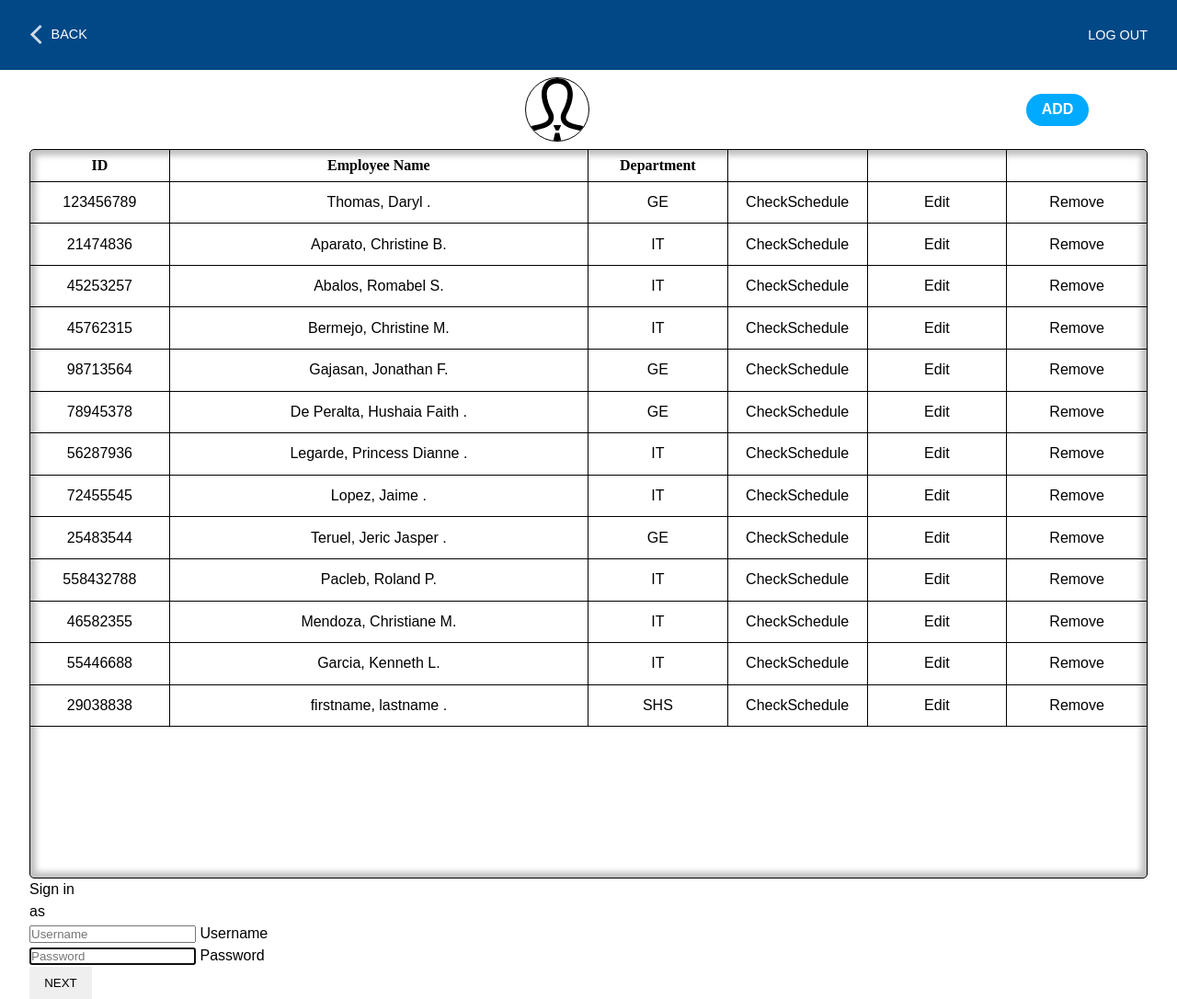
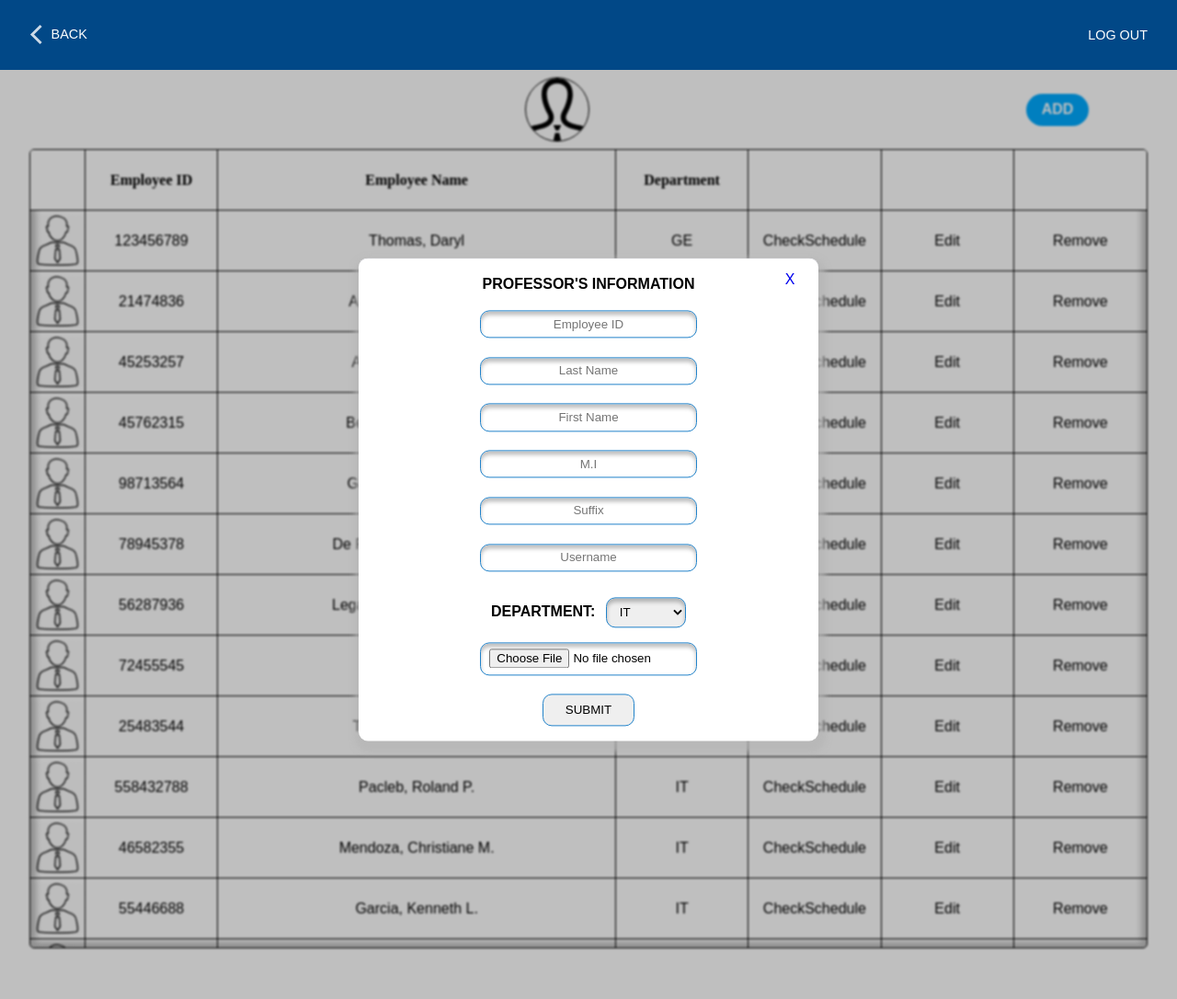
Before and after one commit to ThomasTW935/Class-Scheduling-System, a PHP site: page /professors.php?add in a window 1280 px wide. Shown: the whole page at 92% size. Run offline with PHP 8.4, Linux system fonts and the light colour scheme; the visitor is signed in with stand-in values (Sample User, id 1); data comes from the database, SQL or seed files in the repository; data that the repository does not hold is empty.

Commit message:
Professors Image Upload Completed

```diff
--- a/classes/departmentsval.class.php
+++ b/classes/departmentsval.class.php
@@ -28,8 +28,8 @@ class DepartmentsVal{
       if(empty($val)){
          $this->addError('name','Name cannot be empty');
       }
-      else if(!preg_match('/^[a-zA-Z ]{0,5}$/', $val)){
-         $this->addError('name', 'Name must only contain and up to 5 chars only');
+      else if(!preg_match('/^[a-zA-Z ]$/', $val)){
+         $this->addError('name', 'Name must only contain letters');
       }
       else{
          $type = trim($this->data['department']);
--- a/classes/professors.class.php
+++ b/classes/professors.class.php
@@ -1,10 +1,10 @@
 <?php
 
 class Professors extends Dbh{
-   protected function setProfessors($employeeID,$lastName,$firstName,$middleInitial,$suffix,$deptID){
-      $sql = "INSERT INTO professors(emp_no,last_name,first_name,middle_initial,suffix,dept_id) VALUES(?,?,?,?,?,?)";
+   protected function setProfessors($employeeID,$lastName,$firstName,$middleInitial,$suffix,$deptID,$imgName){
+      $sql = "INSERT INTO professors(emp_no,last_name,first_name,middle_initial,suffix,dept_id,prof_img) VALUES(?,?,?,?,?,?,?)";
       $stmt = $this->connect()->prepare($sql);
-      $stmt->execute([$employeeID,$lastName,$firstName,$middleInitial,$suffix,$deptID]);
+      $stmt->execute([$employeeID,$lastName,$firstName,$middleInitial,$suffix,$deptID,$imgName]);
    }
    protected function getProfessors(){
       $sql = "SELECT * FROM professors INNER JOIN departments ON professors.dept_id = departments.dept_id WHERE is_active = 1";
@@ -32,9 +32,9 @@ class Professors extends Dbh{
       $stmt = $this->connect()->prepare($sql);
       $stmt->execute([$id]);
    }
-   protected function updateProfessor($id,$empID,$lastName,$firstName,$middleInitial,$suffix,$deptID){
-      $sql = "update professors set emp_no = ?, last_name = ?,first_name = ?,middle_initial = ?,suffix = ?,dept_id = ? where id = ?";
+   protected function updateProfessor($id,$empID,$lastName,$firstName,$middleInitial,$suffix,$deptID,$imgName){
+      $sql = "update professors set emp_no = ?, last_name = ?,first_name = ?,middle_initial = ?,suffix = ?,dept_id = ?, prof_img = ? where id = ?";
       $stmt= $this->connect()->prepare($sql);
-      $stmt->execute([$empID,$lastName,$firstName,$middleInitial,$suffix,$deptID,$id]);
+      $stmt->execute([$empID,$lastName,$firstName,$middleInitial,$suffix,$deptID,$imgName,$id]);
    }
 }
--- a/classes/professorscontr.class.php
+++ b/classes/professorscontr.class.php
@@ -3,7 +3,7 @@
 class ProfessorsContr extends Professors{
 
    public function CreateProfessors($data){
-      $this->setProfessors($data['employeeID'],$data['lastName'],$data['firstName'],$data['middleInitial'],$data['suffix'],$data['deptID']);
+      $this->setProfessors($data['employeeID'],$data['lastName'],$data['firstName'],$data['middleInitial'],$data['suffix'],$data['deptID'],$data['image']);
    }
 
    public function RemoveProfessor($id){
@@ -11,7 +11,7 @@ class ProfessorsContr extends Professors{
    }
 
    public function ModifyProfessor($data){
-      $this->updateProfessor($data['id'],$data['employeeID'],$data['lastName'],$data['firstName'],$data['middleInitial'],$data['suffix'],$data['deptID']);
+      $this->updateProfessor($data['id'],$data['employeeID'],$data['lastName'],$data['firstName'],$data['middleInitial'],$data['suffix'],$data['deptID'],$data['image']);
    }
 
 }
--- a/classes/professorsval.class.php
+++ b/classes/professorsval.class.php
@@ -83,7 +83,7 @@ class ProfessorsVal{
 
       $val = trim($this->data['middleInitial']);
          if(!preg_match('/^[a-zA-Z ]{0,2}$/', $val)){
-            $this->addError('middleInitial', 'Last name must only contain letters and have 1-2 characters');
+            $this->addError('middleInitial', 'Middle Initital must only contain letters and have 1-2 characters');
          }
 
    }
--- a/classes/professorsview.class.php
+++ b/classes/professorsview.class.php
@@ -12,21 +12,6 @@ class ProfessorsView extends Professors{
    }
    public function DisplayProfessors(){
       $results = $this->getProfessors();
-      foreach($results as $result){
-         $fullName = "{$result['last_name']}, {$result['first_name']} {$result['middle_initial']}. {$result['suffix']}";
-         echo "<ul class='module__List'>
-            <li class='module__Item'>". $result['emp_no'] ."</li>
-            <li class='module__Item'>". $fullName ."</li>
-            <li class='module__Item'>". $result['dept_name'] ."</li>
-            <li class='module__Item'><a href='#'>CheckSchedule</a></li>
-            <li class='module__Item'><a href=?id=". $result['id'] ."> Edit</a></li>
-            <li class='module__Item'>
-               <form onsubmit='return submitForm(this)' action='./includes/professors.inc.php' method='POST'>
-                  <input name='id' type='hidden' value='". $result['id'] ."'>
-                  <button name='delete' type='submit'>Remove</button>
-               </form>
-            </li>
-         </ul>";
-      }
+      return $results;
    }
 }
--- a/includes/professors.inc.php
+++ b/includes/professors.inc.php
@@ -5,6 +5,9 @@ include 'autoloader.inc.php';
 $profView = new ProfessorsView();
 $profContr = new ProfessorsContr();
 $profVal = new ProfessorsVal($_POST);
+
+$middleInitial = explode('.',$_POST['middleInitial']);
+$_POST['middleInitial'] = strtoupper(implode('', $middleInitial));
 
 if(!isset($_POST['delete'])){
    $errors = $profVal->validateForm();
@@ -16,6 +19,8 @@ if(!isset($_POST['delete'])){
       $imgNameArray = explode('.', $imgName);
       $imgExt = strtolower(end($imgNameArray));
       $imgFullName = $_POST['lastName'].'.'.uniqid().'.'.$imgExt;
+
+      $_POST += ['image'=>$imgFullName];
 
       if(!empty($imgError))
          $errors += ['image' => $imgError];
--- a/layouts/departments.form.php
+++ b/layouts/departments.form.php
@@ -20,9 +20,9 @@
    <input class='form__Input' type='hidden' value='<?php echo $deptRe['dept_id'] ?? '' ?>' name='id'>
    <input class='form__Input' type='hidden' value='<?php echo $department ?>' name='department'>
    <input class='form__Input' type='text' value='<?php echo $deptRe['dept_name'] ?? '' ?>' name='name' placeholder='Name' required>
-   <div class="form__Error"><?php echo $errors['dept_name'] ?? '' ?></div>
+   <div class="form__Error"><?php echo $errors['name'] ?? '' ?></div>
    <input class='form__Input' type='text' value='<?php echo $deptRe['dept_desc'] ?? '' ?>' name='desc' placeholder='Description' required>
-   <div class="form__Error"><?php echo $errors['dept_desc'] ?? '' ?></div>
+   <div class="form__Error"><?php echo $errors['desc'] ?? '' ?></div>
    <button class='form__Button' type='submit' name='<?php echo $button ?>'><?php echo $button ?></button>
 </form>
 <a href="<?php echo $path ?>" class='module__formBackground'></a>
--- a/professors.php
+++ b/professors.php
@@ -10,7 +10,8 @@
          </div>
          <div class='module__Container'>
             <ul class='module__List module__Title'>
-               <li class='module__Item'> ID</li>
+               <li class='module__Item'></li>
+               <li class='module__Item'>Employee ID</li>
                <li class='module__Item'>Employee Name</li>
                <li class='module__Item'>Department</li>
                <li class='module__Item'></li>
@@ -19,33 +20,36 @@
             </ul>
             <?php
                $profView = new ProfessorsView();
-               $profView->DisplayProfessors();
+               $results = $profView->DisplayProfessors();
+               foreach($results as $result){
+                  $imgSrc = $result['prof_img'];
+                  if(empty($result['prof_img']))
+                     $imgSrc = "professor.png";
+
+                  $middleInitial = (!empty($result['middle_initial'])) ? $result['middle_initial'].'.' : '';
+                  $fullName = "{$result['last_name']}, {$result['first_name']} {$middleInitial} {$result['suffix']}";
+                  echo "<ul class='module__List'>
+                     <li class='module__Item'><img src='./drawables/images/". $imgSrc ."'></li>
+                     <li class='module__Item'>". $result['emp_no'] ."</li>
+                     <li class='module__Item'>". $fullName ."</li>
+                     <li class='module__Item'>". $result['dept_name'] ."</li>
+                     <li class='module__Item'><a href='#'>CheckSchedule</a></li>
+                     <li class='module__Item'><a href=?id=". $result['id'] ."> Edit</a></li>
+                     <li class='module__Item'>
+                        <form onsubmit='return submitForm(this)' action='./includes/professors.inc.php' method='POST'>
+                           <input name='id' type='hidden' value='". $result['id'] ."'>
+                           <button name='delete' type='submit'>Remove</button>
+                        </form>
+                     </li>
+                  </ul>";
+               }
             ?>
          </div>
-         <form class="form" action="includes/login.inc.php" method="POST">
-      <div class="form__Message">
-         <label class="form__Label">Sign in</label>
-         <p class="form__Signin--display">as <span></span></p>
-      </div>
-      <div class="form__Groups">
-         <div class="form__Group form__Signin--hide">
-            <input type="text"  class="form__Field" placeholder="Username" id='username' name="username" >
-            <label for='username' class="form__Label--placeholder">Username</label>
-         </div>
-         <div class="form__Group form__Signin--display">
-            <input type="password" class="form__Field form__Signin--display" placeholder="Password" id='password'  name="password" autofocus>
-            <label for="password" class="form__Label--placeholder form__Signin--display">Password</label>
-         </div>
-         <span class="form__Error"></span>
-      </div>
-      <button class="form__Button" type="submit" name="<?php echo $buttonName ?>">NEXT</button>
-   </form>
          <?php
-            //if(isset($_GET['add']) || isset($_GET['id'])){
-               //include_once './layouts/professors.form.php';
-            //}
+            if(isset($_GET['add']) || isset($_GET['id'])){
+               include_once './layouts/professors.form.php';
+            }
          ?>
-
 
       </main>
 
--- a/styles/admin.css
+++ b/styles/admin.css
@@ -153,7 +153,7 @@ body main {
 }
 
 .module__Container {
-  height: 87%;
+  height: 80vh;
   width: auto;
   display: -webkit-box;
   display: -ms-flexbox;
@@ -166,6 +166,7 @@ body main {
   -webkit-box-shadow: inset 0px 0px 6px 6px rgba(0, 0, 0, 0.25);
           box-shadow: inset 0px 0px 6px 6px rgba(0, 0, 0, 0.25);
   border-radius: 5px;
+  overflow: auto;
 }
 
 .module__List {
@@ -176,6 +177,13 @@ body main {
       -ms-flex-pack: space-evenly;
           justify-content: space-evenly;
   border-bottom: 1px solid black;
+}
+
+.module__Title {
+  position: -webkit-sticky;
+  position: sticky;
+  top: 0;
+  background: white;
 }
 
 .module__Title li {
@@ -303,11 +311,11 @@ body main {
 }
 
 .module__formBackground {
-  position: absolute;
+  position: fixed;
   top: 0;
   left: 0;
   width: 100vw;
-  height: 100vh;
+  height: 100%;
   background: rgba(0, 0, 0, 0.25);
   -webkit-backdrop-filter: blur(1px);
           backdrop-filter: blur(1px);
@@ -407,7 +415,28 @@ body main {
 }
 
 .professors .module__List {
-  -ms-grid-columns: 1fr 3fr (1fr)[4];
-      grid-template-columns: 1fr 3fr repeat(4, 1fr);
+  -ms-grid-columns: 60px 1fr 3fr (1fr)[4];
+      grid-template-columns: 60px 1fr 3fr repeat(4, 1fr);
+}
+
+.professors .module__List li {
+  display: -webkit-box;
+  display: -ms-flexbox;
+  display: flex;
+  -webkit-box-pack: center;
+      -ms-flex-pack: center;
+          justify-content: center;
+  -webkit-box-align: center;
+      -ms-flex-align: center;
+          align-items: center;
+}
+
+.professors .module__List li:first-child {
+  height: 65px;
+}
+
+.professors .module__List li:first-child img {
+  height: 100%;
+  width: 100%;
 }
 /*# sourceMappingURL=admin.css.map */
--- a/styles/admin.scss
+++ b/styles/admin.scss
@@ -36,6 +36,19 @@
 }
 .professors{
    .module__List{
-      grid-template-columns: 1fr 3fr repeat(4,1fr);
+      grid-template-columns: 60px 1fr 3fr repeat(4,1fr);
+      li {
+         display:flex;
+         justify-content: center;
+         align-items: center;
+         &:first-child{
+            height:65px;
+            img{
+               height:100%;
+               width:100%;
+            }
+         }
+
+      }
    }
 }
--- a/styles/default.scss
+++ b/styles/default.scss
@@ -107,13 +107,14 @@ body{
        }
    }
    &__Container{
-       height:87%;
+       height:80vh;
        width:auto;
        display:flex;
        flex-direction: column;
        border: 1px solid black;
        box-shadow: inset 0px 0px 6px 6px rgba(0, 0, 0, 0.25);
        border-radius: 5px;
+       overflow: auto;
    }
    &__List{
        width:100%;
@@ -122,6 +123,9 @@ body{
        border-bottom: 1px solid rgba(0, 0, 0, 1);
    }
    &__Title{
+       position:sticky;
+       top:0;
+       background:white;
       li{
          font-family: 'Times New Roman', Times, serif;
          font-weight: bold;
@@ -212,11 +216,11 @@ body{
        }
    }
    &__formBackground{
-       position:absolute;
+       position:fixed;
        top:0;
        left:0;
        width:100vw;
-       height:100vh;
+       height:100%;
        background: rgba(0, 0, 0, 0.25);
        backdrop-filter: blur(1px);
        cursor:default;
```
Also changed, not shown: styles/default.css (+11 -3 lines), drawables/images/Aparato.5e58e9b68dd40.png (added), drawables/images/Aparato.5e58eb65e0614.png (added), 2 other files.
